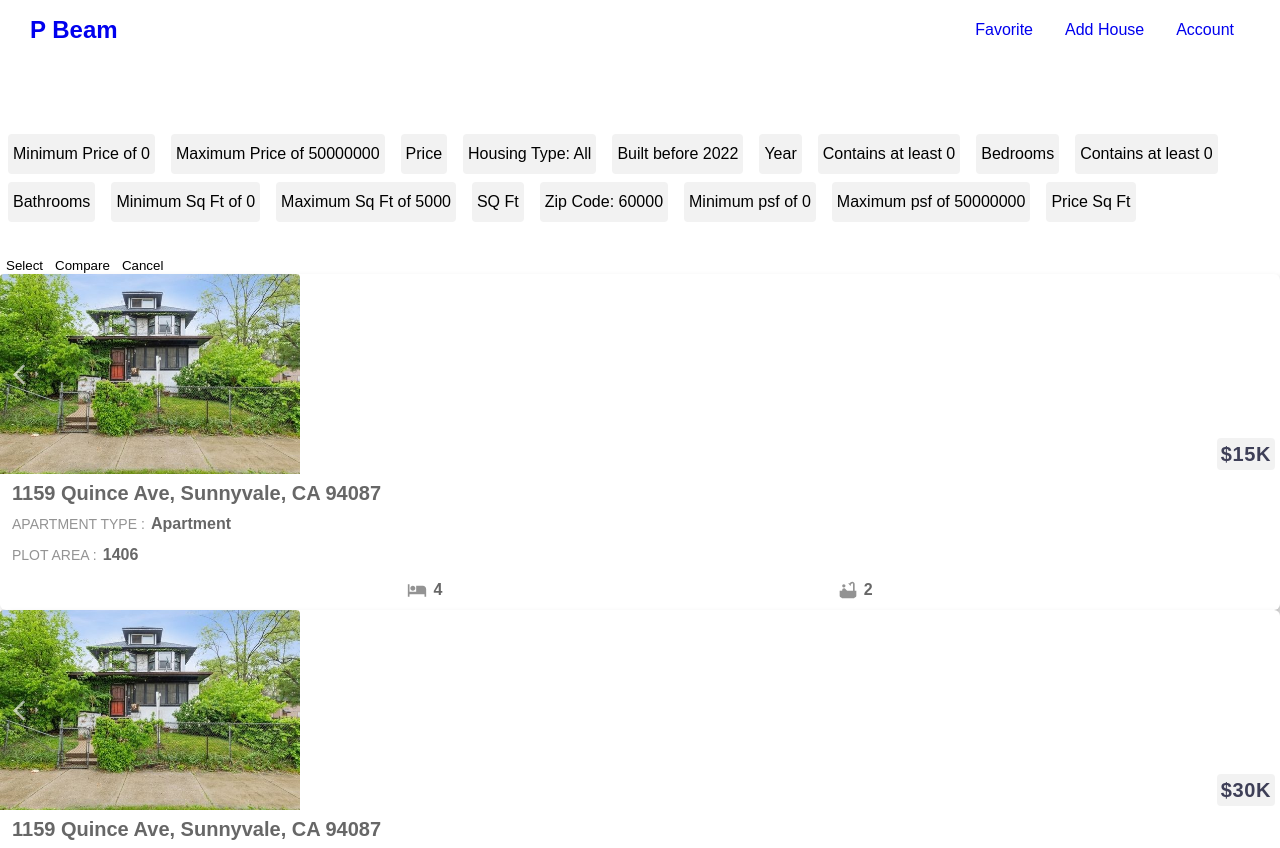
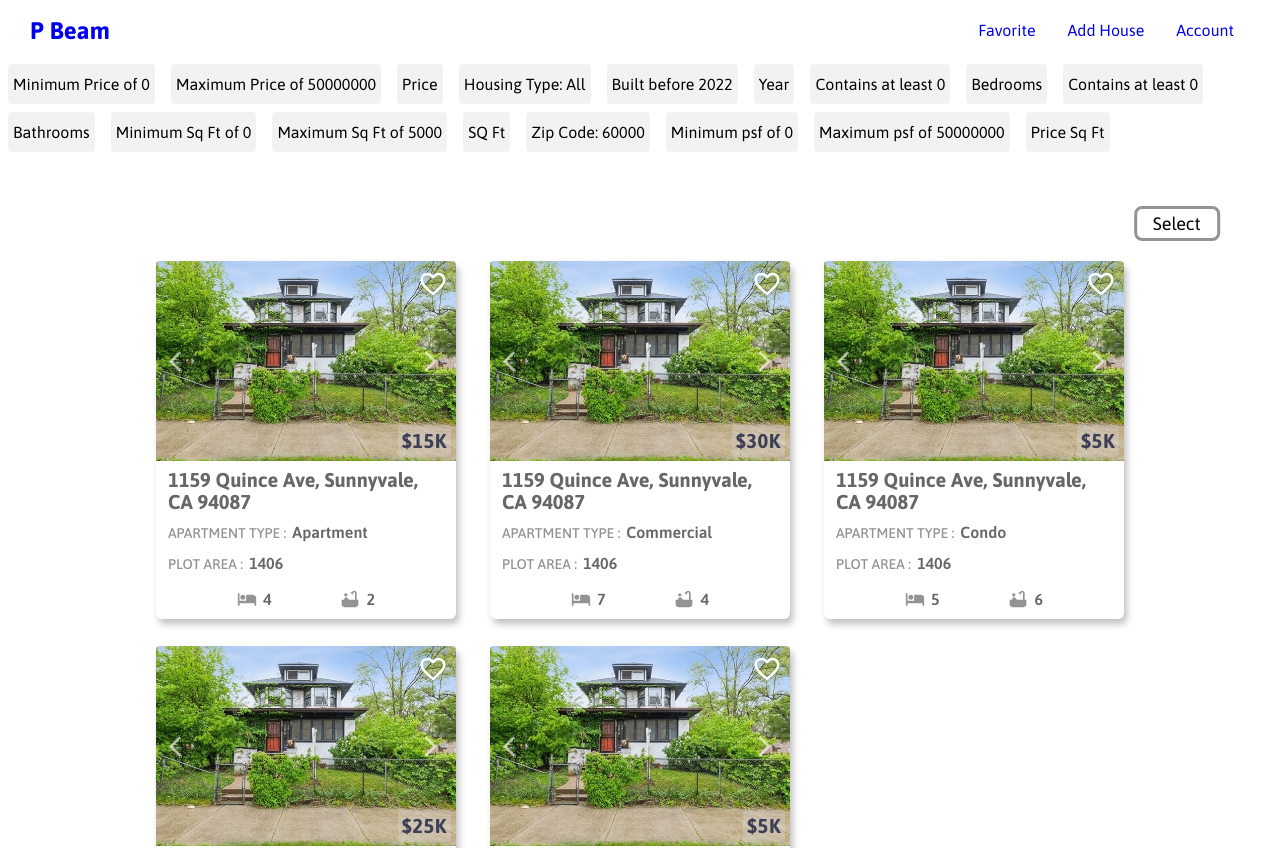
Before and after one commit to Web-Dev-Problems/pb-mini-project-2, a React (Create React App) app: page / in a window 1280 px wide. Shown: the top 848 px of the page. Built offline with nearby package versions, Linux system fonts and the light colour scheme.

Commit message:
Fixed font bug

```diff
--- a/src/index.css
+++ b/src/index.css
@@ -1,13 +1,12 @@
 @font-face {
-  font-family: 'Asap', sans-serif;
+  font-family: 'Asap';
   src: url('./fonts/Asap-VariableFont_wght.ttf');
 }
-/* @import url('https://fonts.googleapis.com/css2?family=Asap:wght@400;500;600;700&display=swap%27'); */
 
 *{
   margin: 0;
   box-sizing: border-box;
-  font-family: 'Asap', sans-serif;
+  font-family: 'Asap';
 }
 
 ul, ol{
@@ -40,17 +39,3 @@ input{
 input[type="radio"], input[type="checkbox"], button{
   cursor: pointer;
 }
-
-body {
-  margin: 0;
-  font-family: -apple-system, BlinkMacSystemFont, 'Segoe UI', 'Roboto', 'Oxygen',
-    'Ubuntu', 'Cantarell', 'Fira Sans', 'Droid Sans', 'Helvetica Neue',
-    sans-serif;
-  -webkit-font-smoothing: antialiased;
-  -moz-osx-font-smoothing: grayscale;
-}
-
-code {
-  font-family: source-code-pro, Menlo, Monaco, Consolas, 'Courier New',
-    monospace;
-}
--- a/src/pages/Home.js
+++ b/src/pages/Home.js
@@ -22,7 +22,7 @@ function Home({ houseData, setFavorite, setHouseData }) {
                   return <HomeBlock key={i} value={value} index={i} setFavorite={setFavorite} setHouseData={setHouseData} selecting={selecting} setSelected={setSelected} />
             })}
           </ul>
-          <button className={`compare-button ${(selecting && selected.length >= 2) ? "visible" : "hidden"}`}>Compare</button>
+          {/* <button className={`compare-button ${(selecting && selected.length >= 2) ? "visible" : "hidden"}`}>Compare</button> */}
     </HomeContainer>
   )
 }
@@ -32,41 +32,6 @@ export default Home
 const HomeContainer = styled.section`
     display: flex;
     flex-direction: column;
-<<<<<<< HEAD
-    .options {
-        padding: 0px 100px;
-        display: flex;
-        flex-direction: row;
-        justify-content: space-between;
-        align-items: center;
-        section {
-            display: flex;
-            cursor: pointer;
-            flex-direction: row;
-            justify-content: space-around;
-            align-items: center;
-            background-color: #939393;
-            height: 30px;
-            padding: 20px 5px;
-            border-radius: 4px;
-            // margin: 0 4px 4px 4px;
-            transition: 0.1s ease-in-out;
-            svg {
-                color: red;
-                width: 20px;
-                height: 20px;
-            }
-        }
-        .small {
-            width: 80px;
-        }
-        .big {
-            width: 120px;
-        }
-    }
-    > ul:nth-of-type(1){
-        padding: 70px 0 30px 0;
-=======
     > section{
         display: flex;
         flex-direction: row;
@@ -148,7 +113,6 @@ const HomeContainer = styled.section`
     }
     > ul:nth-of-type(2){
         padding: 20px 0 30px 0;
->>>>>>> 5178aea07cce40b17e29cfabe2cbd308b8d404b0
         display: grid;
         grid-template-columns: repeat(auto-fill, 300px);
         width: 100%;
```
